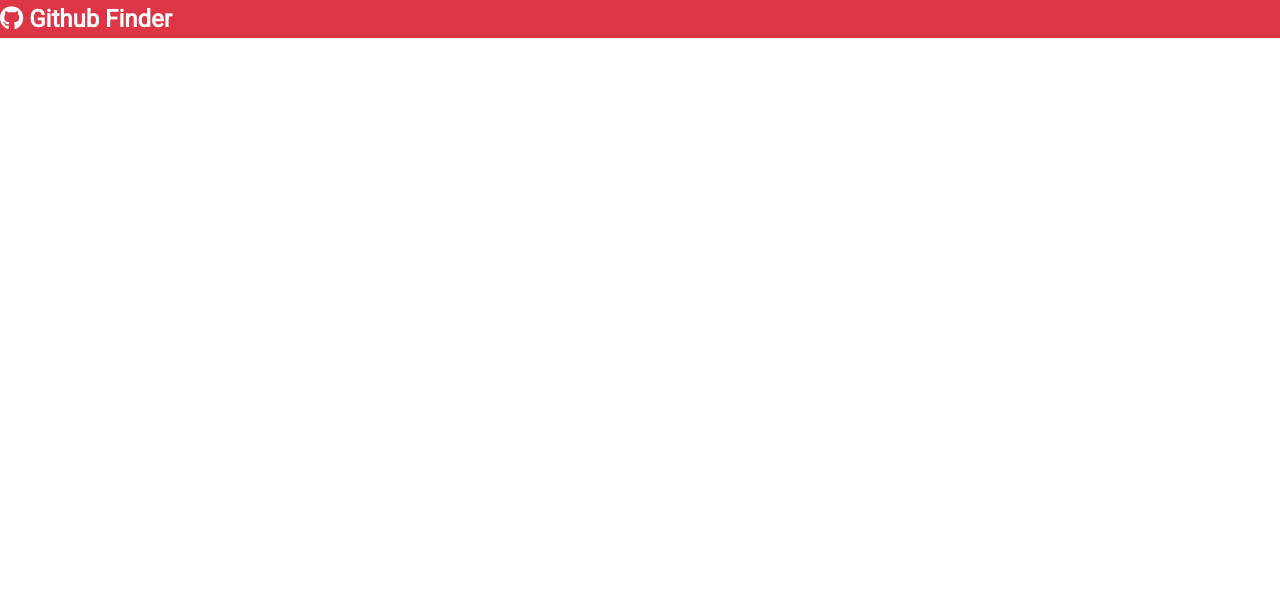
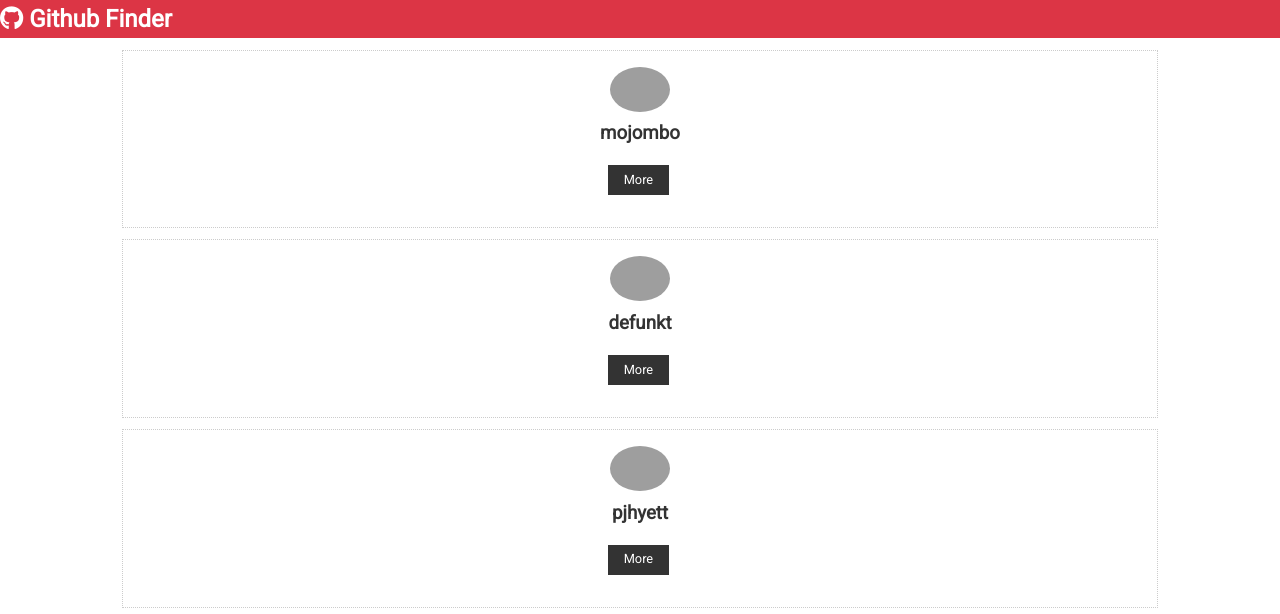
Before and after one commit to darms/github-finder, a React (Create React App) app in the folder github-finder/: page / in a window 1280 px wide. Shown: the top 614 px of the page. Built offline with nearby package versions, Linux system fonts and the light colour scheme; grey boxes are pictures that could not be loaded.

Commit message:
refactoring components

```diff
--- a/github-finder/src/App.js
+++ b/github-finder/src/App.js
@@ -1,14 +1,26 @@
 import React, { Component } from 'react';
 import Navbar from './components/layout/Navbar';
+import Users from './components/users/Users';
 import './App.css';
 
 class App extends Component {
+  componentDidMount() {
+    console.log(1234);
+
+  }
+
+
   render() {
 
 
     return (
       <div className='App'>
       <Navbar />
+      <div className= "container">
+
+      <Users />
+      </div>
+
 
       </div>
     );
--- a/github-finder/src/components/layout/Navbar.js
+++ b/github-finder/src/components/layout/Navbar.js
@@ -1,24 +1,28 @@
-import React, { Component } from 'react'
+import React from 'react'
 import PropTypes from 'prop-types'
 
 
-export class Navbar extends Component {
-    static defaultProps = {
-        title: 'Github Finder',
-        icon: 'fab fa-github'
-    };
+const Navbar = ({ icon, title })  =>  {
 
-    render() {
         return (
             <nav className='Navbar bg-primary'>
 
                 <h1>
-                <i className={this.props.icon} /> {this.props.title}
+                <i className={icon} /> {title}
 
                 </h1>
                 </nav>
         )
-    }
+}
+
+Navbar.defaultProps = {
+    title: 'Github Finder',
+    icon: 'fab fa-github'
+};
+
+Navbar.propTypes = {
+    title: PropTypes.string.isRequired,
+    icon: PropTypes.string.isRequired
 }
 
 export default Navbar
--- /dev/null
+++ b/github-finder/src/components/users/UserItem.js
@@ -0,0 +1,32 @@
+import React from 'react'
+import PropTypes from 'prop-types'
+
+
+
+        const UserItem = ({user: { login, avatar_url, html_url }}  ) => {
+        return (
+
+            <div className='card text-center'>
+                <img
+                src={avatar_url}
+                alt=''
+                className='round-img'
+                style={{ width: '60px'}}
+                />
+                <h3> {login}</h3>
+
+                <div>
+                    <a href={html_url} className="btn btn-dark btn-sm my-1">
+                    More
+                    </a>
+                </div>
+            </div>
+        )
+
+};
+
+UserItem.propTypes = {
+    user: PropTypes.object.isRequired,
+}
+
+export default UserItem
--- /dev/null
+++ b/github-finder/src/components/users/Users.js
@@ -0,0 +1,45 @@
+import React, { Component } from 'react'
+import UserItem from './UserItem.js'
+
+class Users extends Component {
+    state = {
+        users: [
+            {
+                id: '1',
+                login: 'mojombo',
+                avatar_url: 'https://avatars0.githubusercontent.com/u/1?v=4',
+                html_url: 'https://github.com/mojombo'
+            },
+            {
+                id: '2',
+                login: 'defunkt',
+                avatar_url: 'https://avatars0.githubusercontent.com/u/2?v=4',
+                html_url: 'https://github.com/defunkt'
+            },
+            {
+                id: '3',
+                login: 'pjhyett',
+                avatar_url: 'https://avatars0.githubusercontent.com/u/3?v=4',
+                html_url: 'https://github.com/pjhyett'
+            }
+        ]
+    }
+    render() {
+        return (
+            <div>
+             {this.state.users.map(user => (
+                 <UserItem key={user.id} user={user} />
+             ))}
+            </div>
+        );
+    }
+}
+
+const userStyle = {
+    display: 'grid',
+    gridTemplateColumns: 'repeat(3, 1fr)',
+    gridGap: '1rem'
+}
+
+
+export default Users
```
